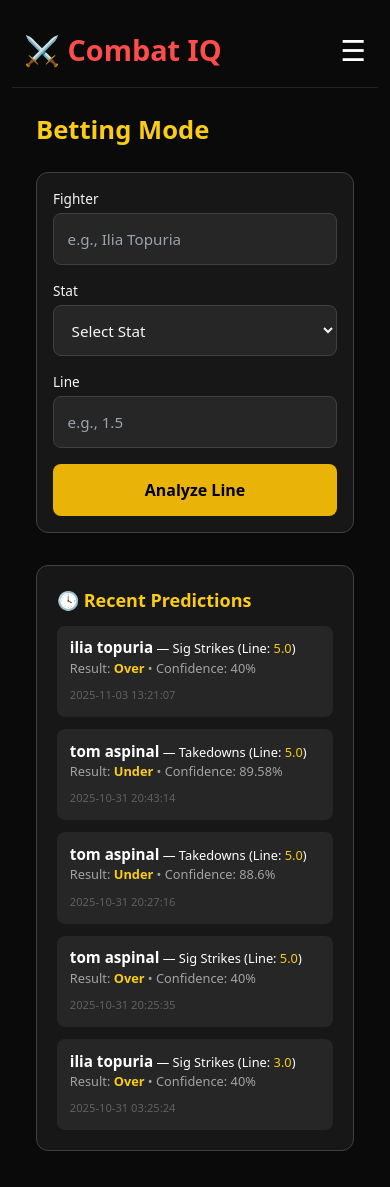
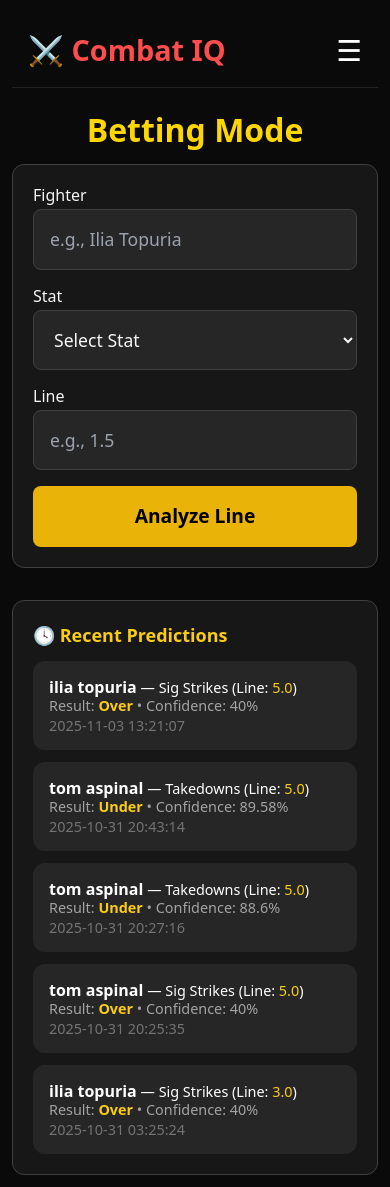
Before and after one commit to jtorres-1/combatIQ, a Flask app: page /betting in a window 390 px wide. Run offline with Flask 3, Linux system fonts and the light colour scheme; some libraries are stand-ins or nearby versions.

Commit message:
Update betting.html

```diff
--- a/templates/betting.html
+++ b/templates/betting.html
@@ -6,14 +6,16 @@
   <script src="https://cdn.tailwindcss.com"></script>
 
   <style>
-    /* === MOBILE NAV STYLE (same as index) === */
+    /* ================================ */
+    /* MOBILE NAV (same as index.html) */
+    /* ================================ */
     @media (max-width: 640px) {
       .mobile-nav-bar {
         display: flex;
         justify-content: space-between;
         align-items: center;
         width: 100%;
-        padding: 1rem 0.75rem;
+        padding: 1rem 1rem;
         border-bottom: 1px solid #222;
       }
 
@@ -48,43 +50,103 @@
       }
     }
 
-    /* ORIGINAL MOBILE RULES */
+    /* ========================== */
+    /* FULL MOBILE LAYOUT PATCH   */
+    /* Matches index.html design */
+    /* ========================== */
     @media (max-width: 640px) {
-      body { padding: 1rem; }
-      h1 { font-size: 1.9rem; }
-      form { padding: 1rem !important; }
-      input, select { padding: 0.5rem 0.75rem !important; font-size: 0.9rem; }
-      button { padding: 0.6rem 1rem !important; font-size: 0.95rem; }
-      .prediction-box { padding: 1rem !important; }
-      .recent-item { padding: 0.7rem !important; }
-      .recent-item p { font-size: 0.85rem; }
-    }
 
-    /* FULL MOBILE PATCH */
-    @media (max-width: 640px) {
-      body { overflow-x: hidden; margin: 0; padding: 0.75rem; }
-      .max-w-2xl { padding-left: 0.25rem; padding-right: 0.25rem; }
-      h1 { font-size: 1.6rem !important; line-height: 2rem; }
-      a[href="/"] { font-size: 0.75rem !important; }
-      form { padding: 1rem !important; border-radius: 0.75rem !important; }
-      label { font-size: 0.85rem !important; }
-      input, select { width: 100% !important; padding: 0.85rem !important; font-size: 0.95rem !important; }
-      button[type="submit"] { width: 100%; padding: 0.85rem !important; font-size: 1rem !important; }
-      .prediction-box { padding: 1.25rem !important; border-radius: 0.75rem !important; }
-      .prediction-box h2 { font-size: 1.1rem !important; }
-      .prediction-box .prose { font-size: 0.95rem !important; line-height: 1.5rem !important; }
-      .prediction-box .w-full { height: 10px !important; }
-      .recent-item { display: flex; flex-direction: column; gap: 0.2rem; padding: 0.8rem !important; }
-      .recent-item strong { font-size: 0.95rem !important; }
-      .recent-item p { font-size: 0.8rem !important; line-height: 1.2rem; }
-      .recent-item .timestamp { font-size: 0.7rem !important; opacity: 0.75; }
+      body {
+        overflow-x: hidden;
+        margin: 0;
+        padding: 0.75rem;
+      }
+
+      .page-wrapper {
+        width: 100%;
+        max-width: 640px;
+        margin: 0 auto;
+        padding-top: 1.5rem;
+      }
+
+      h1 {
+        font-size: 2rem !important;
+        font-weight: 800 !important;
+        text-align: center !important;
+        color: #ffd700 !important;
+        margin-bottom: 1rem !important;
+      }
+
+      /* Form block */
+      form {
+        padding: 1.25rem !important;
+        border-radius: 0.75rem !important;
+        margin-top: 1rem !important;
+      }
+
+      label {
+        font-size: 1rem !important;
+      }
+
+      input, select {
+        width: 100% !important;
+        padding: 1rem !important;
+        font-size: 1.1rem !important;
+      }
+
+      button[type="submit"] {
+        width: 100%;
+        padding: 1rem !important;
+        font-size: 1.2rem !important;
+        margin-top: 0.5rem;
+      }
+
+      /* Results */
+      .prediction-box {
+        padding: 1.5rem !important;
+        border-radius: 0.75rem !important;
+        margin-top: 1.5rem !important;
+      }
+
+      .prediction-box h2 {
+        font-size: 1.3rem !important;
+      }
+
+      .prediction-box .prose {
+        font-size: 1rem !important;
+        line-height: 1.6rem !important;
+      }
+
+      .prediction-box .w-full {
+        height: 12px !important;
+      }
+
+      /* Recent predictions */
+      .recent-item {
+        padding: 1rem !important;
+        border-radius: 0.75rem !important;
+      }
+
+      .recent-item strong {
+        font-size: 1rem !important;
+      }
+
+      .recent-item p {
+        font-size: 0.9rem !important;
+      }
+
+      .timestamp {
+        font-size: 0.75rem !important;
+      }
     }
   </style>
 </head>
 
 <body class="min-h-screen bg-neutral-950 text-neutral-100">
 
-  <!-- ========== MOBILE NAV (same as index) ========== -->
+  <!-- ========================= -->
+  <!-- MOBILE NAV -->
+  <!-- ========================= -->
   <div class="mobile-nav-bar sm:hidden">
     <div class="mobile-logo">⚔️ Combat IQ</div>
     <div class="mobile-menu-btn" onclick="toggleMenu()">☰</div>
@@ -97,7 +159,6 @@
     <a href="/history">My History</a>
   </div>
 
-  <!-- JS: toggles nav -->
   <script>
     function toggleMenu() {
       const menu = document.getElementById("mobileMenu");
@@ -105,16 +166,20 @@
     }
   </script>
 
-  <!-- ========== PAGE CONTENT ========== -->
-  <div class="max-w-2xl mx-auto p-6">
+  <!-- ========================= -->
+  <!-- PAGE CONTENT -->
+  <!-- ========================= -->
+  <div class="page-wrapper max-w-2xl mx-auto">
 
-    <!-- Header -->
-    <div class="flex items-center justify-between mb-6 sm:mt-4">
-      <h1 class="text-3xl font-bold text-yellow-400">Betting Mode</h1>
-      <a href="/" class="text-sm text-neutral-300 hover:text-white underline hidden sm:block">
-        ← Back to Fight Predictor
-      </a>
-    </div>
+    <!-- Centered Mobile Header -->
+    <h1 class="text-3xl font-bold text-yellow-400 mb-6 sm:text-left sm:mb-4">
+      Betting Mode
+    </h1>
+
+    <!-- Desktop back button (hidden on mobile) -->
+    <a href="/" class="hidden sm:block text-sm text-neutral-300 hover:text-white underline mb-6">
+      ← Back to Fight Predictor
+    </a>
 
     <!-- Form -->
     <form method="POST" class="bg-neutral-900 border border-neutral-700 rounded-xl p-5 space-y-4">
@@ -125,7 +190,8 @@
           value="{{ fighter or '' }}"
           required
           placeholder="e.g., Ilia Topuria"
-          class="w-full bg-neutral-800 border border-neutral-700 rounded-lg px-3 py-2 focus:outline-none focus:ring-2 focus:ring-yellow-500"
+          class="w-full bg-neutral-800 border border-neutral-700 rounded-lg px-3 py-2
+                 focus:outline-none focus:ring-2 focus:ring-yellow-500"
         />
       </div>
 
@@ -134,15 +200,26 @@
           <label class="block text-sm mb-1">Stat</label>
           <select
             name="stat"
-            class="w-full bg-neutral-800 border border-neutral-700 rounded-lg px-3 py-2 focus:outline-none focus:ring-2 focus:ring-yellow-500 text-neutral-100"
+            class="w-full bg-neutral-800 border border-neutral-700 rounded-lg px-3 py-2
+                   focus:outline-none focus:ring-2 focus:ring-yellow-500 text-neutral-100"
             required
           >
             <option value="">Select Stat</option>
-            <option value="sig strikes" {% if stat == 'sig strikes' %}selected{% endif %}>Significant Strikes</option>
-            <option value="takedowns" {% if stat == 'takedowns' %}selected{% endif %}>Takedowns</option>
-            <option value="striking accuracy" {% if stat == 'striking accuracy' %}selected{% endif %}>Striking Accuracy</option>
-            <option value="takedown accuracy" {% if stat == 'takedown accuracy' %}selected{% endif %}>Takedown Accuracy</option>
-            <option value="submissions" {% if stat == 'submissions' %}selected{% endif %}>Submissions Attempted</option>
+            <option value="sig strikes" {% if stat == 'sig strikes' %}selected{% endif %}>
+              Significant Strikes
+            </option>
+            <option value="takedowns" {% if stat == 'takedowns' %}selected{% endif %}>
+              Takedowns
+            </option>
+            <option value="striking accuracy" {% if stat == 'striking accuracy' %}selected{% endif %}>
+              Striking Accuracy
+            </option>
+            <option value="takedown accuracy" {% if stat == 'takedown accuracy' %}selected{% endif %}>
+              Takedown Accuracy
+            </option>
+            <option value="submissions" {% if stat == 'submissions' %}selected{% endif %}>
+              Submissions Attempted
+            </option>
           </select>
         </div>
 
@@ -155,7 +232,8 @@
             type="number"
             step="0.1"
             placeholder="e.g., 1.5"
-            class="w-full bg-neutral-800 border border-neutral-700 rounded-lg px-3 py-2 focus:outline-none focus:ring-2 focus:ring-yellow-500"
+            class="w-full bg-neutral-800 border border-neutral-700 rounded-lg px-3 py-2
+                   focus:outline-none focus:ring-2 focus:ring-yellow-500"
           />
         </div>
       </div>
@@ -170,7 +248,7 @@
 
     <!-- Results -->
     {% if prediction %}
-    <div class="prediction-box mt-6 bg-neutral-900 border border-neutral-700 rounded-xl p-5 text-center">
+    <div class="prediction-box bg-neutral-900 border border-neutral-700 rounded-xl p-5 mt-6 text-center">
       <h2 class="text-xl font-semibold text-yellow-400 mb-2">📊 Prediction Result</h2>
 
       <div class="prose prose-invert max-w-none">
@@ -179,14 +257,13 @@
 
       {% if confidence %}
       <div class="mt-4 w-full bg-neutral-800 h-3 rounded-full overflow-hidden">
-        <div
-          class="h-full bg-yellow-500 transition-all duration-300"
-          style="width: {{ confidence }}%;"
-        ></div>
+        <div class="h-full bg-yellow-500 transition-all duration-300"
+             style="width: {{ confidence }}%;">
+        </div>
       </div>
-
       <p class="text-sm text-neutral-400 mt-2">
-        Confidence Level: <span class="text-yellow-400 font-semibold">{{ confidence|round(2) }}%</span>
+        Confidence Level:
+        <span class="text-yellow-400 font-semibold">{{ confidence|round(2) }}%</span>
       </p>
       {% endif %}
     </div>
@@ -194,7 +271,7 @@
 
     <!-- Recent Predictions -->
     {% if recent_predictions and recent_predictions|length > 0 %}
-    <div class="mt-8 bg-neutral-900 border border-neutral-700 rounded-xl p-5">
+    <div class="bg-neutral-900 border border-neutral-700 rounded-xl p-5 mt-8">
       <h2 class="text-lg font-semibold text-yellow-400 mb-3">🕓 Recent Predictions</h2>
 
       <div class="space-y-3">
@@ -202,19 +279,27 @@
         <div class="recent-item bg-neutral-800 p-3 rounded-lg flex flex-col sm:flex-row sm:justify-between sm:items-center">
           <div>
             <p class="text-sm text-white">
-              <strong>{{ item.fighter }}</strong> — {{ item.stat|title }} (Line: <span class="text-yellow-400">{{ item.line }}</span>)
+              <strong>{{ item.fighter }}</strong> —
+              {{ item.stat|title }} (Line:
+              <span class="text-yellow-400">{{ item.line }}</span>)
             </p>
+
             <p class="text-xs text-neutral-400">
-              Result: <span class="text-yellow-400 font-semibold">{{ item.prediction }}</span> •
+              Result:
+              <span class="text-yellow-400 font-semibold">{{ item.prediction }}</span> •
               Confidence: {{ item.confidence }}%
             </p>
           </div>
-          <p class="timestamp text-xs text-neutral-500 mt-1 sm:mt-0">{{ item.timestamp.split('.')[0] }}</p>
+
+          <p class="timestamp text-xs text-neutral-500 mt-1 sm:mt-0">
+            {{ item.timestamp.split('.')[0] }}
+          </p>
         </div>
         {% endfor %}
       </div>
     </div>
     {% endif %}
+
   </div>
 
 </body>
```
